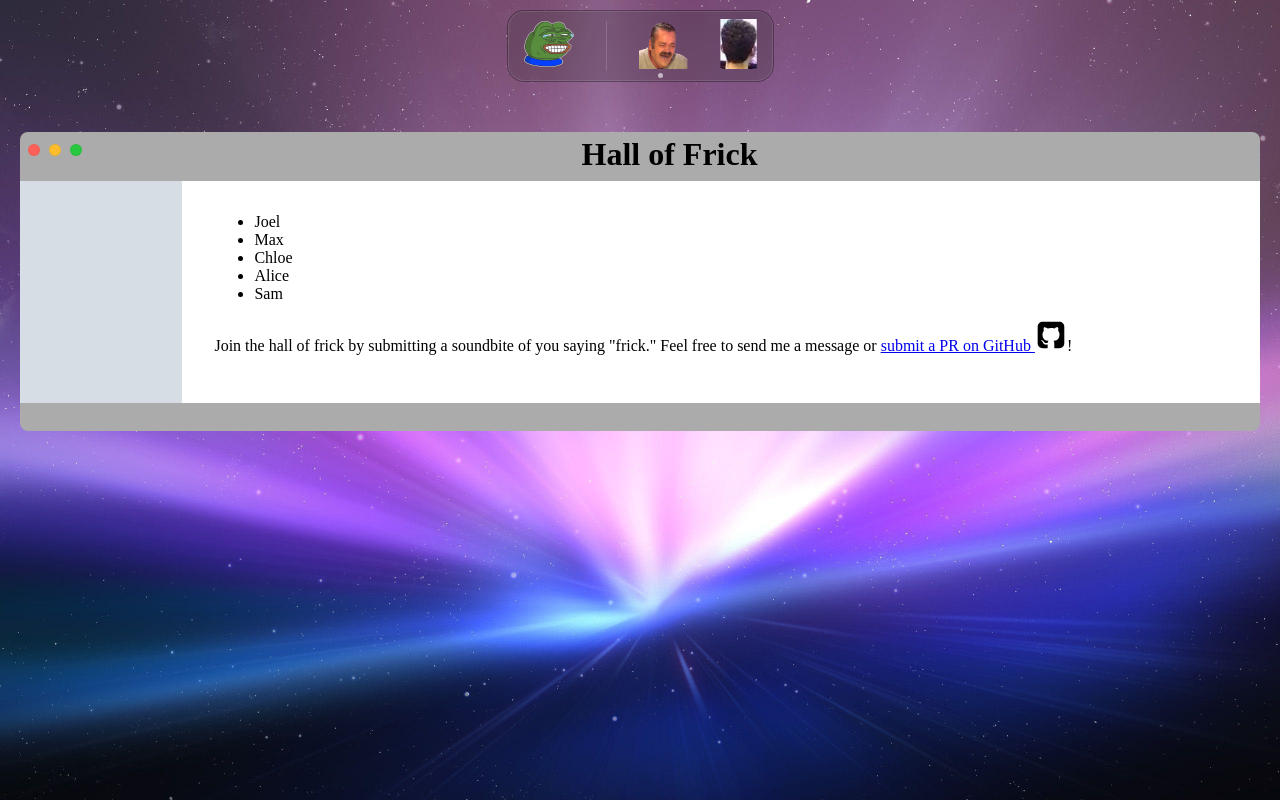
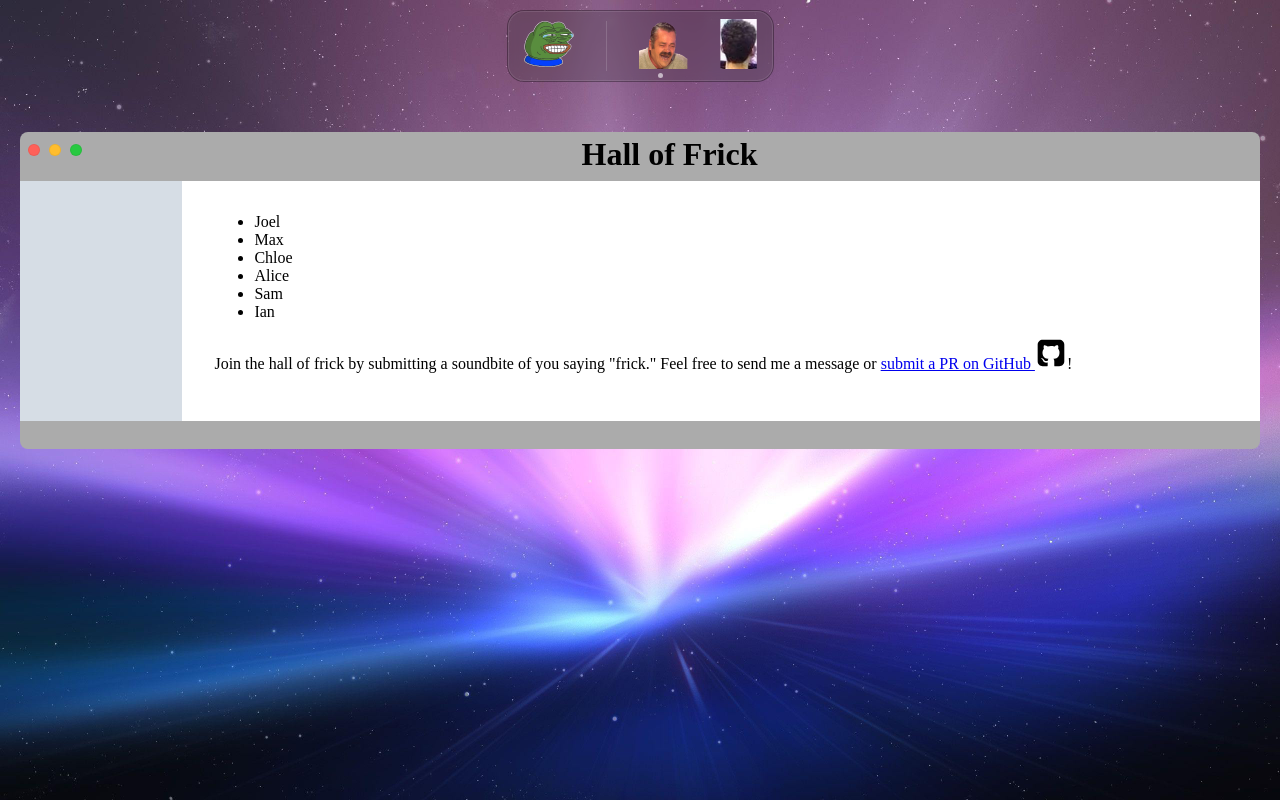
Before and after one commit to maxdemaio/frick, an Astro site: page /hof in a window 1280 px wide. Built offline with nearby package versions, Linux system fonts and the light colour scheme; Astro itself is replaced by a stand-in of ours.

Commit message:
forgot hof

```diff
--- a/src/pages/hof.astro
+++ b/src/pages/hof.astro
@@ -12,6 +12,7 @@ import Layout from "../layouts/Layout.astro";
         <li>Chloe</li>
         <li>Alice</li>
         <li>Sam</li>
+        <li>Ian</li>
       </ul>
       <p>
         Join the hall of frick by submitting a soundbite of you saying "frick."
```
